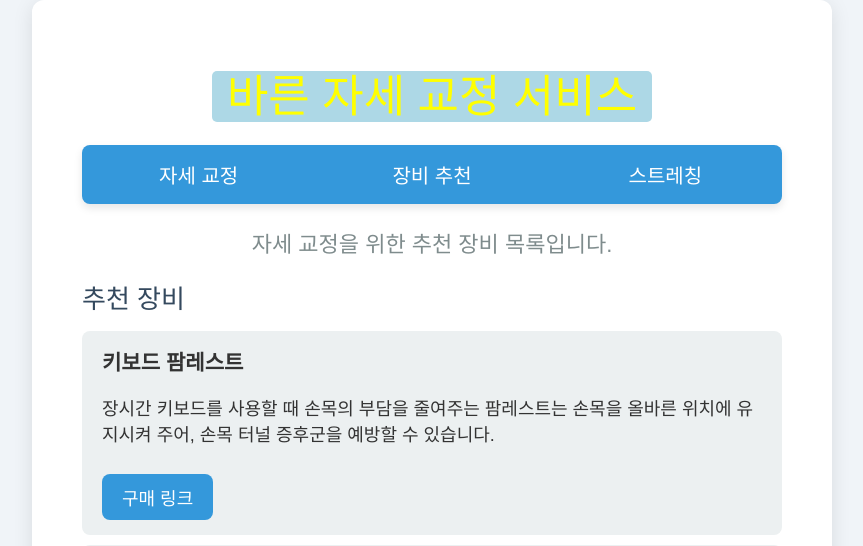
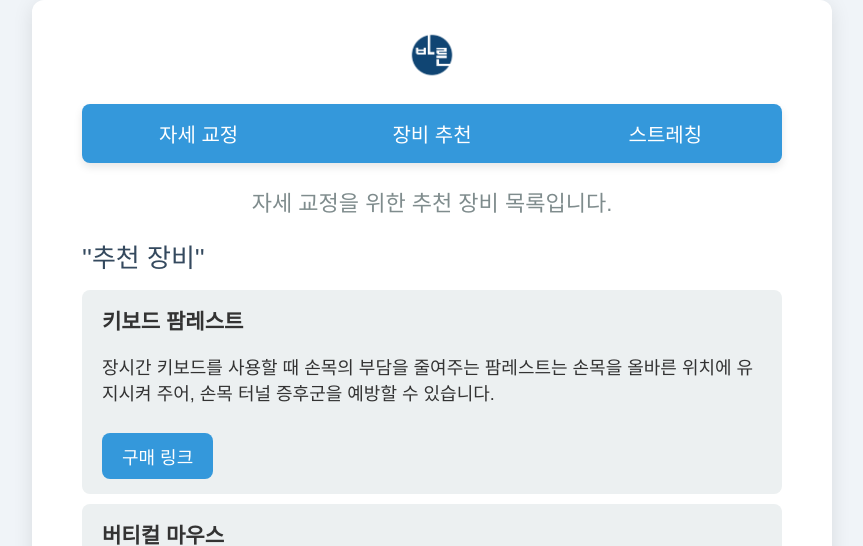
Before and after one commit to ruudska6/likelion_etc, a Flask app: page /equipment in a window 1280 px wide. Shown: the top 546 px of the page, without its empty margins (208-1071 px from the left). Run offline with Flask 3, Linux system fonts and the light colour scheme.

Commit message:
다른 페이지도 이미지로 변경

```diff
--- a/templates/equipment.html
+++ b/templates/equipment.html
@@ -8,7 +8,7 @@
 </head>
 <body>
     <div class="container">
-        <h1><span class="highlight">바른 자세 교정 서비스</span></h1>
+        <img src="{{ url_for('static', filename='bareun-big.png') }}" class="bareun-big">
         <nav>
             <ul>
                 <li><a href="{{ url_for('index') }}">자세 교정</a></li>
@@ -19,7 +19,7 @@
         <p class="subtitle">자세 교정을 위한 추천 장비 목록입니다.</p>
 
         <div class="recommendations">
-            <h2>추천 장비</h2>
+            <h2>''추천 장비''</h2>
             <ul>
                 <li>
                     <h3>키보드 팜레스트</h3>
--- a/templates/stretching.html
+++ b/templates/stretching.html
@@ -8,7 +8,8 @@
 </head>
 <body>
     <div class="container">
-        <h1><span class="highlight">바른 자세 교정 서비스</span></h1>
+
+        <img src="{{ url_for('static', filename='bareun-big.png') }}" class="bareun-big">
         <nav>
             <ul>
                 <li><a href="{{ url_for('index') }}">자세 교정</a></li>
```
